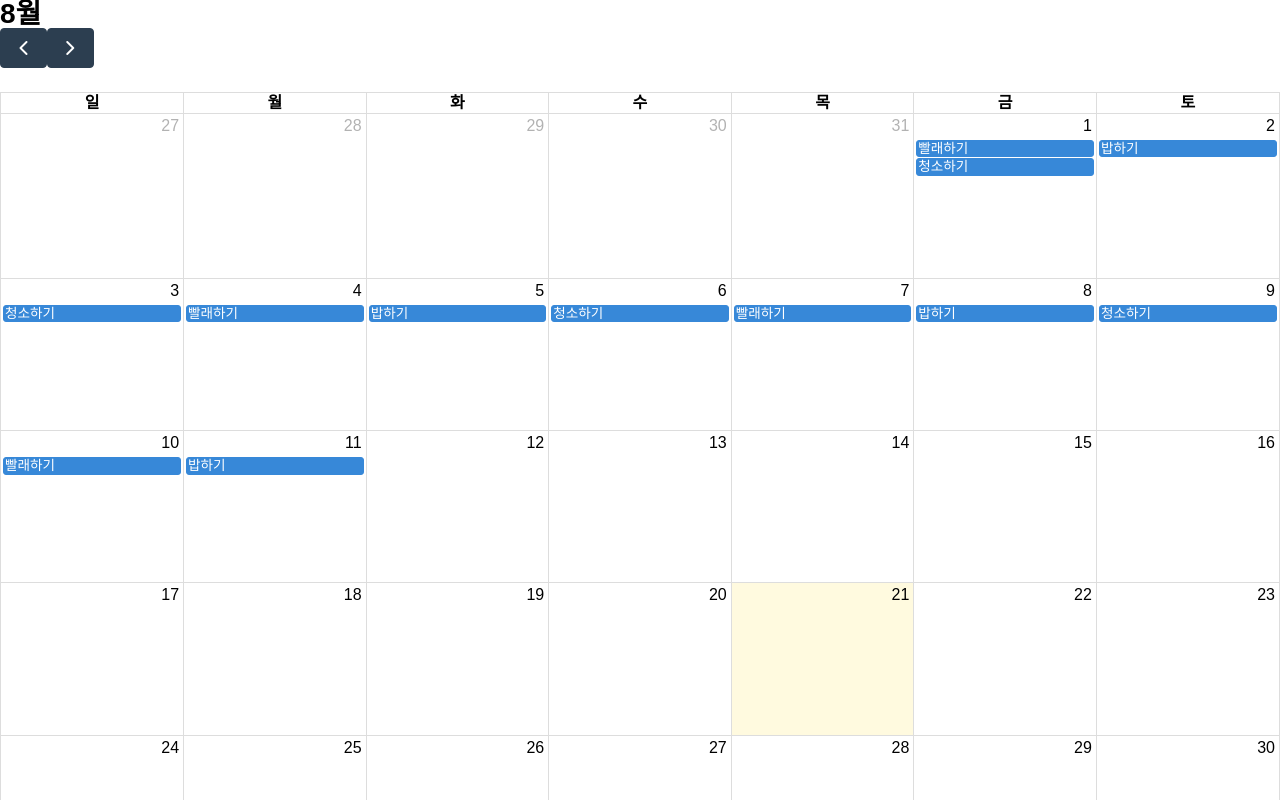
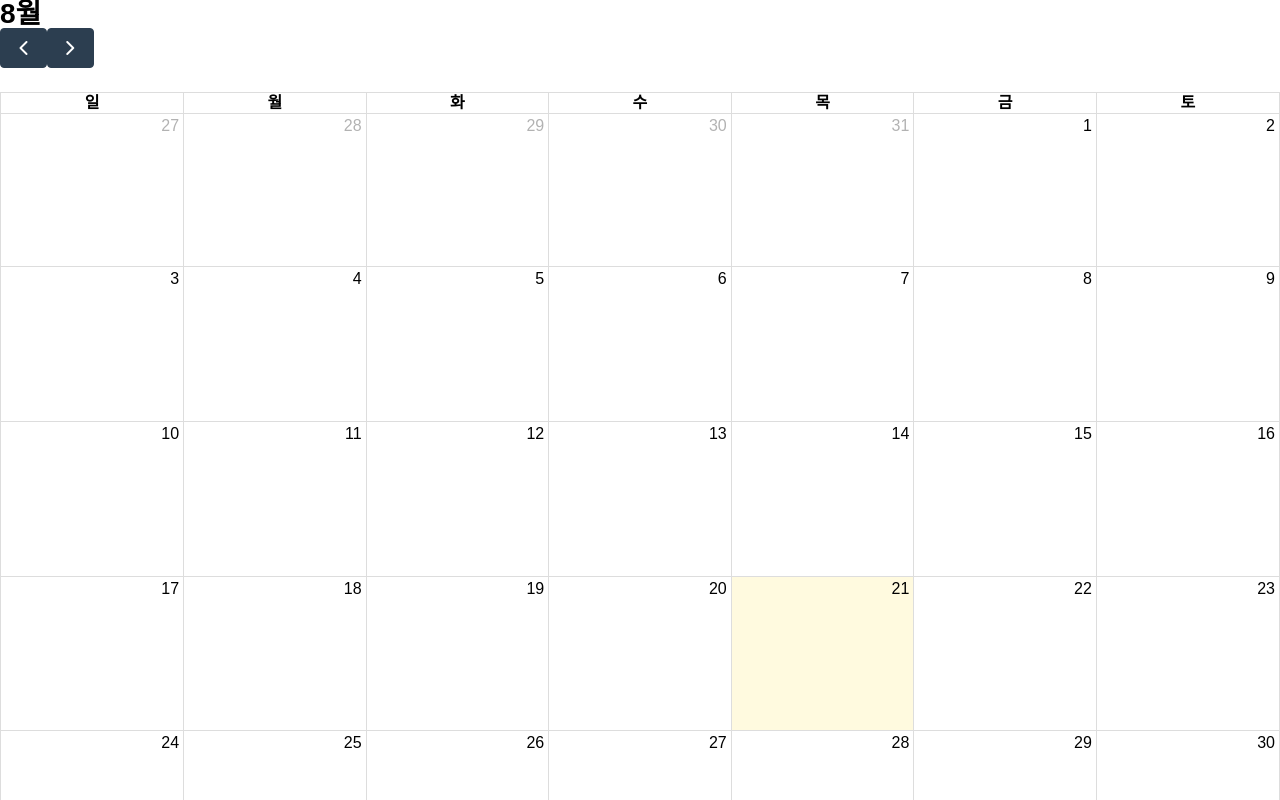
Before and after one commit to todoCalendar/todoCalendar, a React (Vite) app: page / in a window 1280 px wide. Shown: the top 800 px of the page. Built offline with nearby package versions, Linux system fonts and the light colour scheme; a web font is replaced by a local one.

Commit message:
필터 버튼 관련 수정

```diff
--- a/src/components/Calendar.jsx
+++ b/src/components/Calendar.jsx
@@ -1,120 +1,12 @@
 import FullCalendar from "@fullcalendar/react";
 import dayGridPlugin from "@fullcalendar/daygrid";
 import interactionPlugin from "@fullcalendar/interaction";
+import { useSelector } from "react-redux";
 
 export default function Calendar() {
-    const dummy = [
-        {
-            id: 1,
-            year: "2025",
-            month: "08",
-            day: "01",
-            isDone: false,
-            cycle: { year: false, month: false, day: false },
-            text: "청소하기",
-        },
-        {
-            id: 2,
-            year: "2025",
-            month: "08",
-            day: "01",
-            isDone: false,
-            cycle: { year: false, month: false, day: false },
-            text: "빨래하기",
-        },
-        {
-            id: 3,
-            year: "2025",
-            month: "08",
-            day: "02",
-            isDone: false,
-            cycle: { year: false, month: false, day: false },
-            text: "밥하기",
-        },
-        {
-            id: 4,
-            year: "2025",
-            month: "08",
-            day: "03",
-            isDone: false,
-            cycle: { year: false, month: false, day: false },
-            text: "청소하기",
-        },
-        {
-            id: 5,
-            year: "2025",
-            month: "08",
-            day: "04",
-            isDone: false,
-            cycle: { year: false, month: false, day: false },
-            text: "빨래하기",
-        },
-        {
-            id: 6,
-            year: "2025",
-            month: "08",
-            day: "05",
-            isDone: false,
-            cycle: { year: false, month: false, day: false },
-            text: "밥하기",
-        },
-        {
-            id: 7,
-            year: "2025",
-            month: "08",
-            day: "06",
-            isDone: false,
-            cycle: { year: false, month: false, day: false },
-            text: "청소하기",
-        },
-        {
-            id: 8,
-            year: "2025",
-            month: "08",
-            day: "07",
-            isDone: false,
-            cycle: { year: false, month: false, day: false },
-            text: "빨래하기",
-        },
-        {
-            id: 9,
-            year: "2025",
-            month: "08",
-            day: "08",
-            isDone: false,
-            cycle: { year: false, month: false, day: false },
-            text: "밥하기",
-        },
-        {
-            id: 10,
-            year: "2025",
-            month: "08",
-            day: "09",
-            isDone: false,
-            cycle: { year: false, month: false, day: false },
-            text: "청소하기",
-        },
-        {
-            id: 11,
-            year: "2025",
-            month: "08",
-            day: "10",
-            isDone: false,
-            cycle: { year: false, month: false, day: false },
-            text: "빨래하기",
-        },
-        {
-            id: 12,
-            year: "2025",
-            month: "08",
-            day: "11",
-            isDone: false,
-            cycle: { year: false, month: false, day: false },
-            text: "밥하기",
-        },
-    ];
+    const todos = useSelector((state) => state.todos);
 
-    const calendarEvents = dummy.map((todo) => ({
+    const calendarEvents = todos.map((todo) => ({
         title: todo.text,
         start: `${todo.year}-${todo.month}-${todo.day}`,
         id: todo.id,
--- a/src/components/TodoList.jsx
+++ b/src/components/TodoList.jsx
@@ -2,6 +2,7 @@
 import { useDispatch } from "react-redux";
 import { deleteAll, deleteTodo } from "../store/index.js";
 import styles from "../assets/css/todo-list.module.css";
+import { FilteredTodoList } from "./FilteredTodoList";
 
 const TodoList = () => {
     const [selectedIds, setSelectedIds] = useState(new Set());
@@ -158,7 +159,7 @@
             <div className={styles["todo-header"]}>
                 <h3>TO DO LIST</h3>
                 <div className={styles["btn-group"]}>
-                    {/*필터 컴포넌트 추가되는 영역*/}
+                    <FilteredTodoList />
                     <button
                         className={styles["delete-btn"]}
                         onClick={handleDeleteSelected}
```
